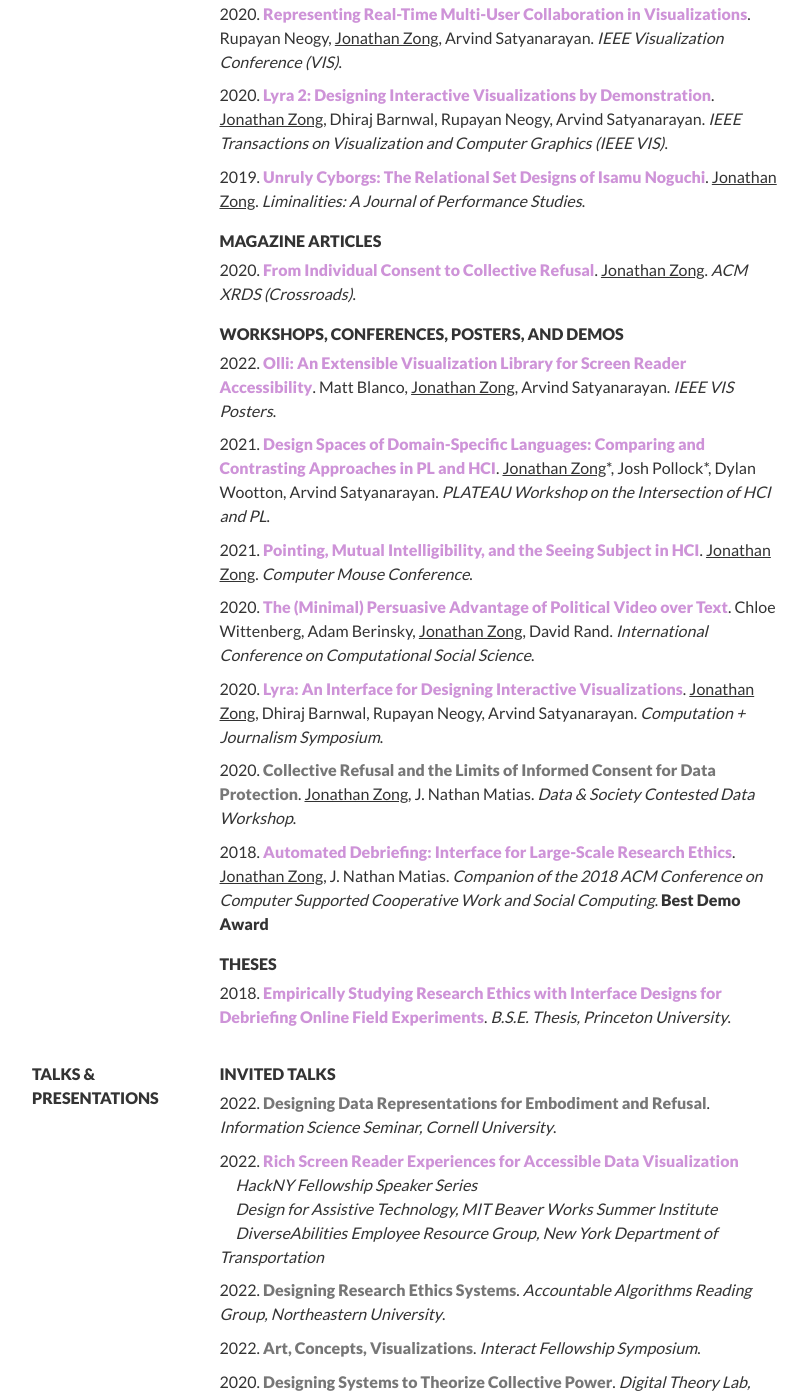
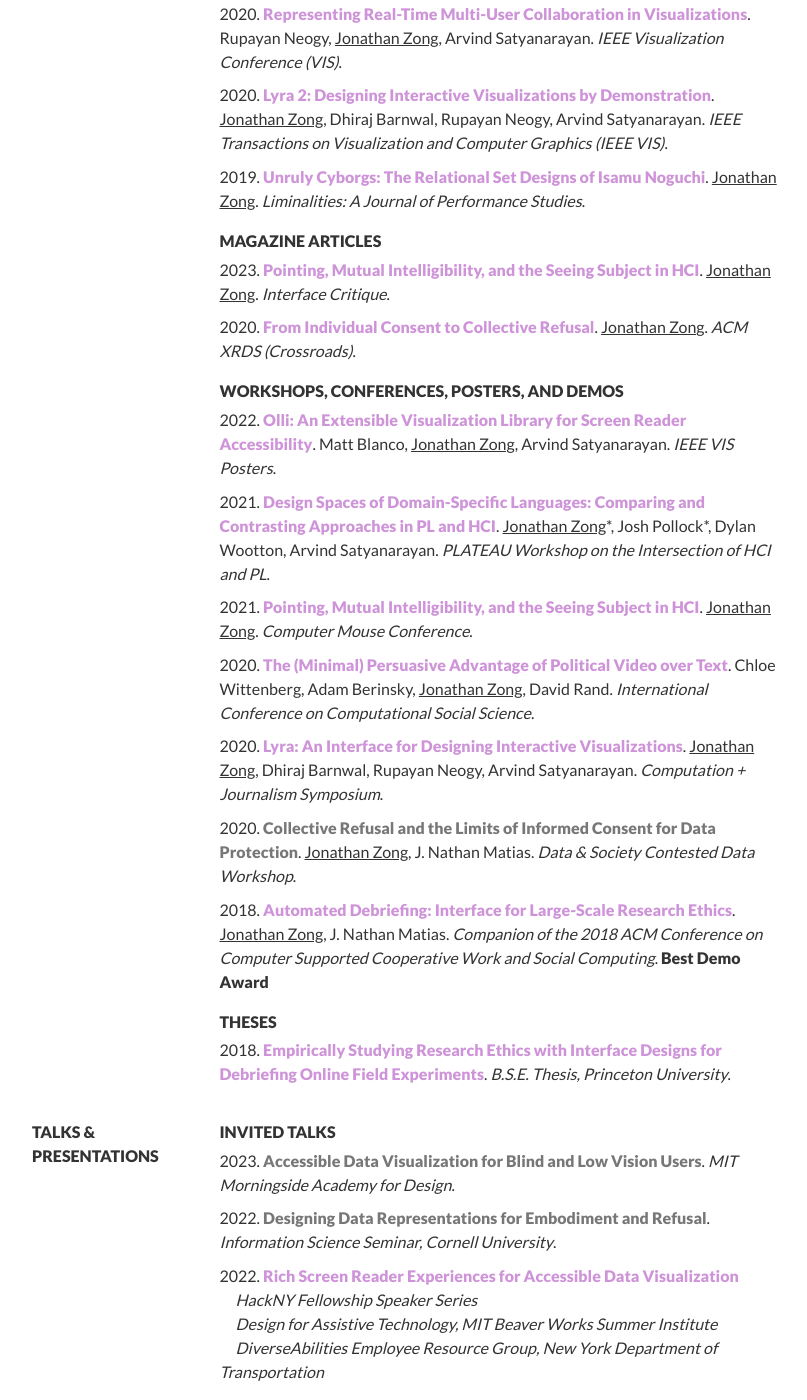
Before and after one commit to jonathanzong/jonathanzong.com, a Jekyll site: the page built from cv.html, in a window 1280 px wide and 1400 px high, scrolled down 2369 px. Shown: the whole window, without its empty margins (233-1040 px from the left). Built offline with Jekyll 4.4.1, drawn with Linux system fonts in a browser that asks for light colours; nearby versions of some CDN libraries.

Commit message:
update cv

```diff
--- a/_data/cv/publications.json
+++ b/_data/cv/publications.json
@@ -51,6 +51,14 @@
     }
   ],
   "magazines": [
+    {
+      "year": "2023",
+      "url": "https://journals.ub.uni-heidelberg.de/index.php/ic/article/view/93413",
+      "title": "Pointing, Mutual Intelligibility, and the Seeing Subject in HCI",
+      "authors": "Jonathan Zong",
+      "venue": "Interface Critique",
+      "tag": "art"
+    },
     {
       "year": "2020",
       "url": "/assets/papers/xrds-refusal-2020.pdf",
--- a/_data/cv/talks.json
+++ b/_data/cv/talks.json
@@ -1,5 +1,12 @@
 {
   "invited": [
+    {
+      "year": "2023",
+      "url": null,
+      "title": "Accessible Data Visualization for Blind and Low Vision Users",
+      "venue": "MIT Morningside Academy for Design",
+      "tag": "access"
+    },
     {
       "year": "2022",
       "url": null,
```
